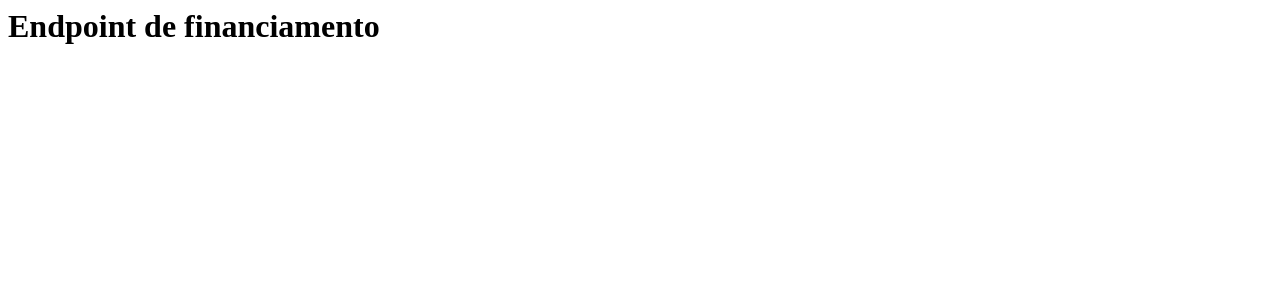
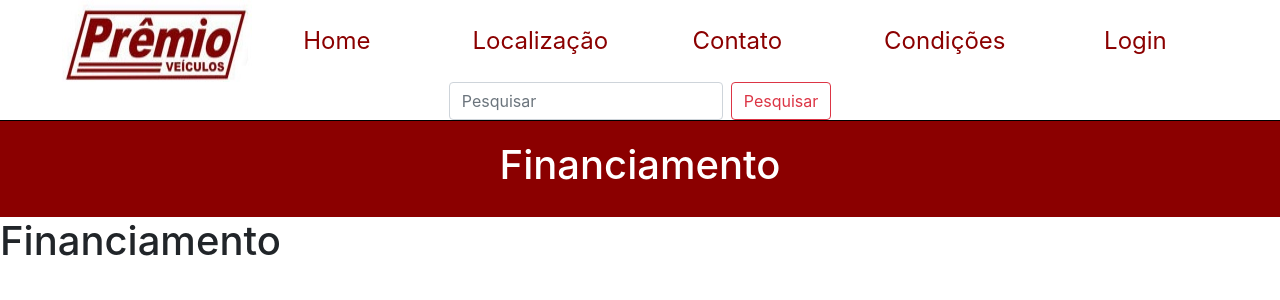
Before and after one commit to Joao-oliveiraf/premio-webapp, a Django app: page /financiamento in a window 1280 px wide. Shown: the top 300 px of the page. Run offline with Django 5.2, Linux system fonts and the light colour scheme.

Commit message:
Add block tittle for templates

```diff
--- a/templates/financiamento/financiamento.html
+++ b/templates/financiamento/financiamento.html
@@ -1 +1,8 @@
-<h1>Endpoint de financiamento</h1>
+{% extends 'shared/base.html'%}
+{% load static %}
+{% block title %}
+Financiamento
+{% endblock title %}
+{% block content %}
+<h1>Financiamento</h1>
+{% endblock %}
--- a/templates/galeria/imagem.html
+++ b/templates/galeria/imagem.html
@@ -1,5 +1,8 @@
 {% extends 'shared/base.html' %}
 {% load static %}
+{% block title %}
+{{fotografia.nome}}
+{% endblock title %}
 {% block content %}
 <!-- LOGICA DE SLIDE SHOW -->
 {% if tem_imagens %}
--- a/templates/shared/base.html
+++ b/templates/shared/base.html
@@ -36,7 +36,7 @@
     </nav>
     <header>
         {% include 'partials/_alertas.html' %}
-        <h1>Nosso catalogo</h1>
+        <h1>{% block title %} {% endblock title %}</h1>
     </header>
     {% block content %}
     {% endblock %}
--- a/templates/shared/index.html
+++ b/templates/shared/index.html
@@ -1,5 +1,7 @@
 {% extends 'shared/base.html'%}
 {% load static %}
+{% block title %} Nosso Catalogo {% endblock title %}
+
 {% block content %}
 <main class="principal">
     <section class="galeria_veiculos">
```
